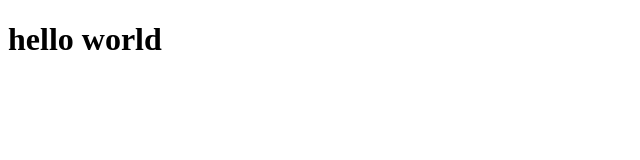
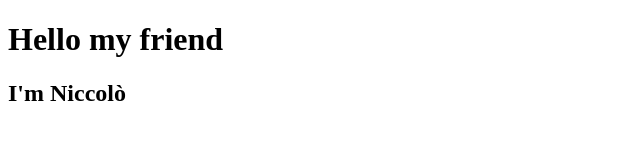
Before and after one commit to niccov/htmlcss-hello, a plain HTML site: page index.html in a window 1280 px wide. Shown: the whole page, without its empty margins (0-640 px from the left). Drawn offline with Linux system fonts and the light colour scheme.

Commit message:
presentazione

```diff
--- a/index.html
+++ b/index.html
@@ -7,6 +7,7 @@
     <title>Document</title>
 </head>
 <body>
-    <h1>hello world</h1>
+    <h1>Hello my friend</h1>
+    <h2>I'm Niccolò</h2>
 </body>
 </html>
```
